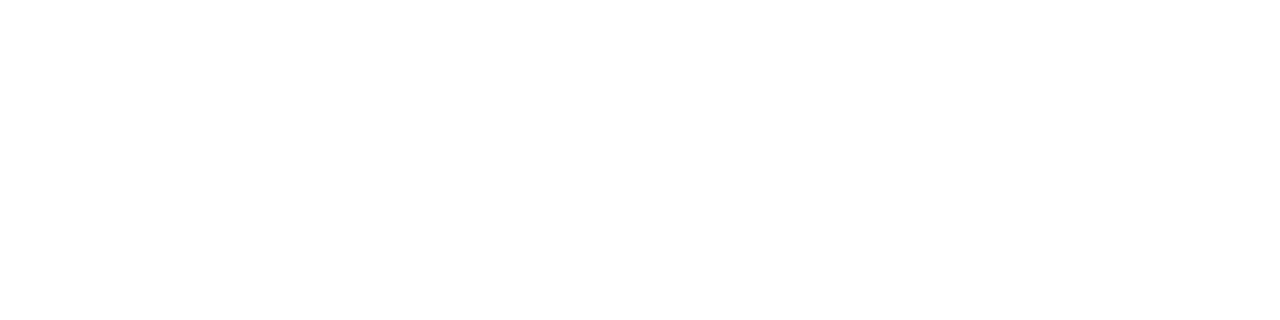
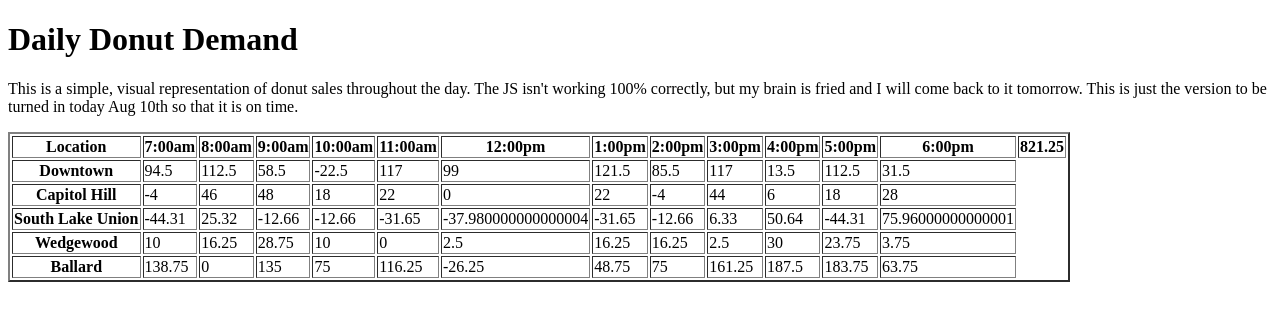
Before and after one commit to SmithTM90/donut_shop, a plain HTML site: page index.html in a window 1280 px wide. Drawn offline with Linux system fonts and the light colour scheme.

Commit message:
First commit, Aug 10th

```diff
--- a/index.html
+++ b/index.html
@@ -4,6 +4,28 @@
     <title>Donut Shop</title>
   </head>
   <body>
+    <h1>Daily Donut Demand</h1>
+      <p>This is a simple, visual representation of donut sales throughout the day. The JS isn't working 100% correctly, but my brain is fried and I will come back to it tomorrow. This is just the version to be turned in today Aug 10th so that it is on time.</p>
+  <table id = "shop-list" border = 2px>
+    <tr id = "times">
+      <th id = "location">Location</th>
+      <th class = "time-of-day">7:00am</th>
+      <th class = "time-of-day">8:00am</th>
+      <th class = "time-of-day">9:00am</th>
+      <th class = "time-of-day">10:00am</th>
+      <th class = "time-of-day">11:00am</th>
+      <th class = "time-of-day">12:00pm</th>
+      <th class = "time-of-day">1:00pm</th>
+      <th class = "time-of-day">2:00pm</th>
+      <th class = "time-of-day">3:00pm</th>
+      <th class = "time-of-day">4:00pm</th>
+      <th class = "time-of-day">5:00pm</th>
+      <th class = "time-of-day">6:00pm</th>
+      <th id = "daily-total">Daily Total</th>
+    </tr>
+  </table>
+
+
 
   <script src="main.js"></script>
   </body>
--- a/main.js
+++ b/main.js
@@ -5,18 +5,56 @@ var DonutShop = function(locationName, avgMin, avgMax, avgDon, dailyHours) {
   this.avgMax = avgMax;
   this.avgDon = avgDon;
   this.dailyHours = dailyHours;
+  this.dailySales = 0;
 }
 
   DonutShop.prototype.calcCust = function() {
-    return Math.floor(Math.random() * this.avgMax - this.avgMin) + this.avgMin;
+    return Math.floor(Math.random() * this.avgMax - this.avgMin) + 1;
   }
 
   DonutShop.prototype.hourlySales = function() {
     return this.calcCust() * this.avgDon;
   }
 
-  DonutShop.prototype.dailySales = function() {
-    return this.hourlySales() * this.dailyHours;
+  //DonutShop.prototype.dailySales = function() {
+
+
+
+  //return this.hourlySales() * this.dailyHours;
+  // }
+
+  DonutShop.prototype.createRow = function() {
+
+    console.log("hit");
+
+    var shopList = document.getElementById('shop-list');
+
+    var timeOfDay = document.getElementsByClassName('time-of-day').length;
+
+    var times = document.getElementById('times');
+
+    var location = document.getElementById('location');
+
+    var dailyTotal = document.getElementById('daily-total');
+
+    var tableRow = document.createElement('tr');
+
+    var locationCell = document.createElement('th');
+
+    locationCell.innerHTML = this.locationName;
+
+    tableRow.appendChild(locationCell);
+
+    for (var i = 0; i < timeOfDay; i++) {
+      console.log("hit loop");
+      var cell = document.createElement('td');
+        cell.className = 'donPerHour';
+        cell.innerHTML = this.hourlySales();
+        this.dailySales += this.hourlySales();
+        tableRow.appendChild(cell);
+    }
+    shopList.appendChild(tableRow);
+    dailyTotal.innerHTML = this.dailySales;
   }
 
 var downTown = new DonutShop("Downtown", 8, 43, 4.50, 11);
@@ -25,4 +63,8 @@ var southLake = new DonutShop("South Lake Union", 9, 23, 6.33, 11);
 var wedgeWood = new DonutShop("Wedgewood", 2, 28, 1.25, 11);
 var ballard = new DonutShop("Ballard", 8, 58, 3.75, 11);
 
-DonutShop();
+downTown.createRow();
+capHill.createRow();
+southLake.createRow();
+wedgeWood.createRow();
+ballard.createRow();
```
